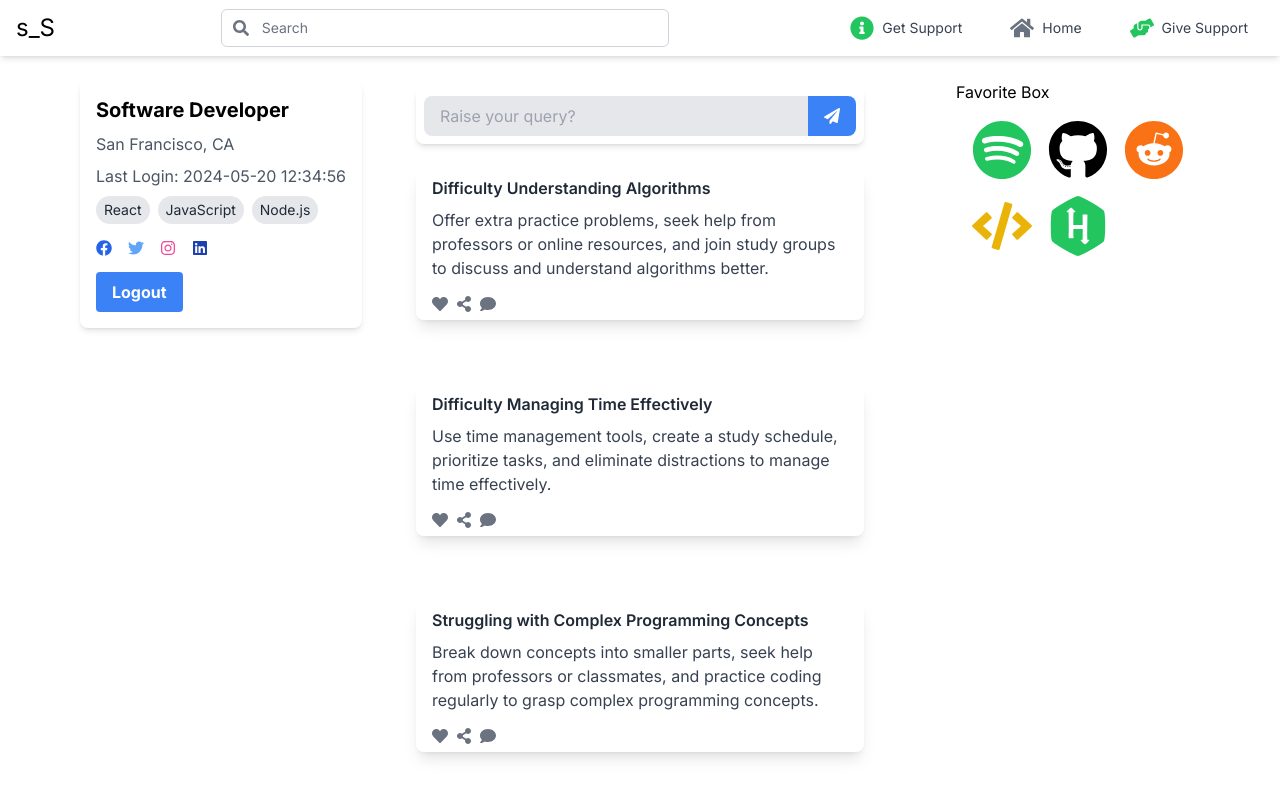
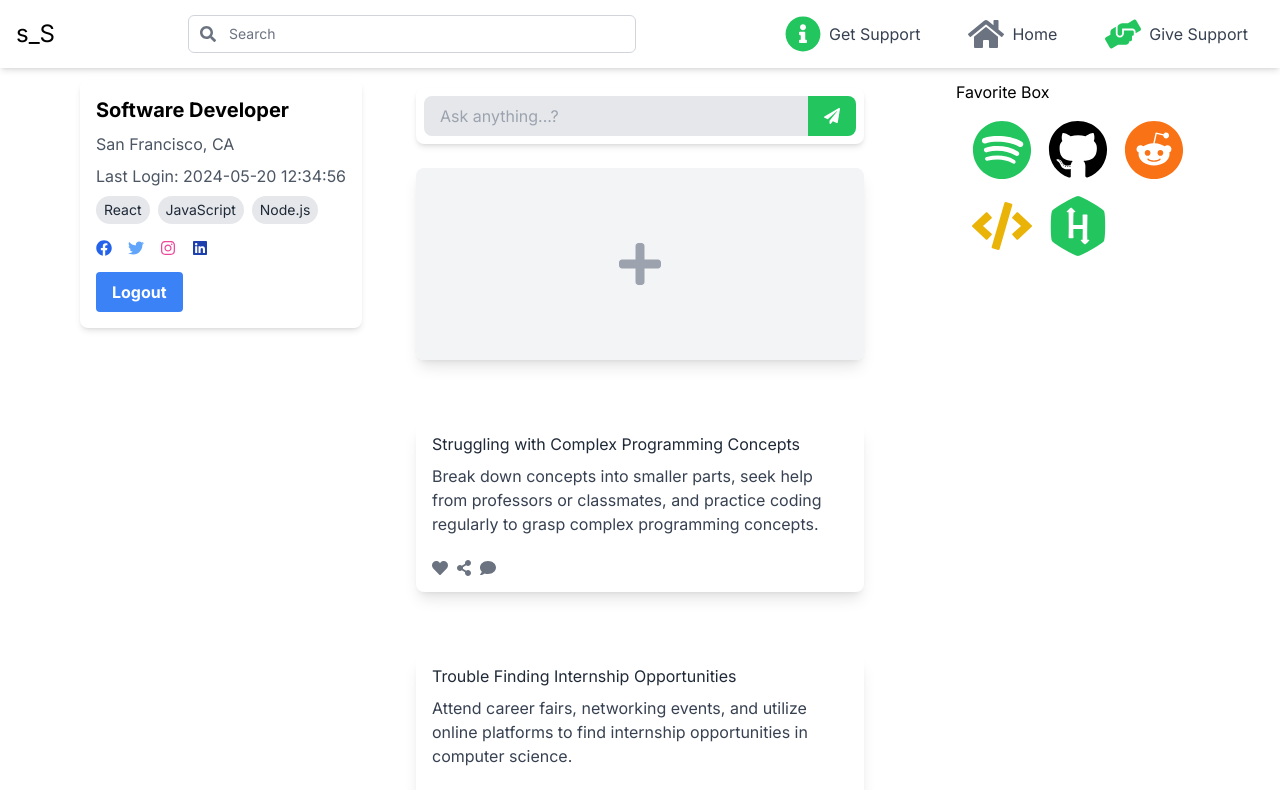
Before and after one commit to Santhosh-CS07/s_s, a Next.js app: page /dashboard in a window 1280 px wide. Shown: the top 790 px of the page. Built offline with nearby package versions, Linux system fonts and the light colour scheme.

Commit message:
UI fixes

```diff
--- a/src/components/Authentication/Authentication.tsx
+++ b/src/components/Authentication/Authentication.tsx
@@ -18,7 +18,7 @@ const Authentication = () => {
         <p className="pt-4 me-6">
           ** A way to connect Human Hands - we call it{" "}
           <em>
-            <strong>Humman Media Platform </strong>
+            <strong>Human Media Platform </strong>
           </em>
           **
         </p>
--- a/src/components/ContentCard/Contentcard.tsx
+++ b/src/components/ContentCard/Contentcard.tsx
@@ -1,15 +1,24 @@
 import React from "react";
-import { FaHeart, FaShareAlt, FaComment } from "react-icons/fa";
+import { FaHeart, FaShareAlt, FaComment, FaPlus } from "react-icons/fa";
 
 const Card = (props: any) => {
   const { title, content } = props;
+
+  const isEmpty = !title || !content;
+
   return (
-    <div className="max-w-md w-full bg-white shadow-lg rounded-lg overflow-hidden my-6">
-      <div className="px-4 py-2">
-        <p className="text-gray-800 font-semibold">{title}</p>
+    <div className="w-full max-w-md w-full bg-white shadow-lg rounded-lg overflow-hidden my-6">
+      {isEmpty ? (
+        <div className="flex items-center justify-center h-48 bg-gray-100">
+          <FaPlus className="text-gray-400" size={48} />
+        </div>
+      ) : (
+        <>
+          <div className="px-4 py-2 w-full">
+            <p className="text-gray-800">{title}</p>
             <p className="text-gray-700 mt-2">{content}</p>
           </div>
-      <div className="px-4 py-2 flex justify-between items-center">
+          <div className="px-4 py-4 flex justify-between items-center">
             <div className="flex space-x-2">
               <button className="text-gray-500 hover:text-blue-500">
                 <FaHeart />
@@ -22,6 +31,8 @@ const Card = (props: any) => {
               </button>
             </div>
           </div>
+        </>
+      )}
     </div>
   );
 };
--- a/src/components/ContentPage/Contentpage.tsx
+++ b/src/components/ContentPage/Contentpage.tsx
@@ -9,12 +9,8 @@ const Contentpage = () => {
       {/* </div> */}
       <div className="grid gap-4">
         <ContentCard
-          title="Difficulty Understanding Algorithms"
+          title=""
           content="Offer extra practice problems, seek help from professors or online resources, and join study groups to discuss and understand algorithms better."
-        />
-        <ContentCard
-          title="Difficulty Managing Time Effectively"
-          content="Use time management tools, create a study schedule, prioritize tasks, and eliminate distractions to manage time effectively."
         />
         <ContentCard
           title="Struggling with Complex Programming Concepts"
--- a/src/components/Login/Login.tsx
+++ b/src/components/Login/Login.tsx
@@ -36,6 +36,12 @@ const Login = (props: any) => {
       setPassword("");
     }
   };
+  const handleKeyDown = (e: React.KeyboardEvent<HTMLInputElement>) => {
+    if (e.key === 'Enter') {
+      loginUser(e);
+    }
+  };
+
   return (
     <div className="bg-gradient-to-r from-blue-500 to-purple-500 min-h-screen flex justify-center items-center">
       <div className="bg-white p-8 rounded-lg shadow-md w-100">
@@ -52,6 +58,7 @@ const Login = (props: any) => {
               type="tel"
               id="username"
               name="username"
+              onKeyDown={handleKeyDown}
               // placeholder="mobile, username, email"
               onChange={(e) => setUsername(e.target.value)}
               className="mt-1 p-2 w-full border rounded-md focus:outline-none focus:ring-blue-500 focus:border-blue-500"
@@ -68,6 +75,7 @@ const Login = (props: any) => {
               type={showPassword ? "text" : "password"}
               id="password"
               name="password"
+              onKeyDown={handleKeyDown}
               onChange={(e) => setPassword(e.target.value)}
               // placeholder="enter your password"
               className="mt-1 p-2 w-full border rounded-md focus:outline-none focus:ring-blue-500 focus:border-blue-500 pr-10"
--- a/src/components/Navbar/Navbar.tsx
+++ b/src/components/Navbar/Navbar.tsx
@@ -36,8 +36,8 @@ const Navbar = (props: any) => {
             }}
             className="flex items-center justify-center px-4 py-2 text-gray-700 transition duration-150"
           >
-            <FaInfoCircle className="text-green-500 text-2xl me-2" />
-            <span className="text-sm sm:inline">Get Support</span>
+            <FaInfoCircle className="text-green-500 text-4xl me-2" />
+            <span className=" sm:inline">Get Support</span>
           </button>
           <button
             onClick={() => {
@@ -47,8 +47,8 @@ const Navbar = (props: any) => {
             }}
             className="flex items-center justify-center px-4 py-2 text-gray-700 transition duration-150"
           >
-            <FaHome className="text-gray-500 text-2xl me-2" />
-            <span className="text-sm sm:inline">Home</span>
+            <FaHome className="text-gray-500 text-4xl me-2" />
+            <span className="sm:inline">Home</span>
           </button>
           <button
             onClick={() => {
@@ -58,8 +58,8 @@ const Navbar = (props: any) => {
             }}
             className="flex items-center justify-center px-4 py-2 text-gray-700 transition duration-150"
           >
-            <FaHandsHelping className="text-green-500 text-2xl me-2" />
-            <span className=" text-sm sm:inline">Give Support</span>
+            <FaHandsHelping className="text-green-500 text-4xl me-2" />
+            <span className=" sm:inline">Give Support</span>
           </button>
         </div>
       </div>
--- a/src/components/QuestionInput/QuestionInput.tsx
+++ b/src/components/QuestionInput/QuestionInput.tsx
@@ -8,10 +8,10 @@ const QuestionInput = () => {
       <div className="flex bg-white shadow-md rounded-lg p-2">
         <input
           type="text"
-          placeholder="Raise your query?"
+          placeholder="Ask anything...?"
           className="flex-grow px-4 py-2 text-gray-700 bg-gray-200 rounded-l-lg focus:outline-none focus:ring-2 focus:ring-blue-500 focus:bg-white"
         />
-        <button className="px-4 py-2 bg-blue-500 text-white rounded-r-lg hover:bg-blue-600 focus:outline-none focus:ring-2 focus:ring-blue-500 focus:ring-opacity-50">
+        <button className="px-4 py-2 bg-green-500 text-white rounded-r-lg hover:bg-green-600 focus:outline-none focus:ring-2 focus:ring-blue-500 focus:ring-opacity-50">
           <FaPaperPlane />
         </button>
       </div>
```
Lines whose indentation alone changed are shown as unchanged.
